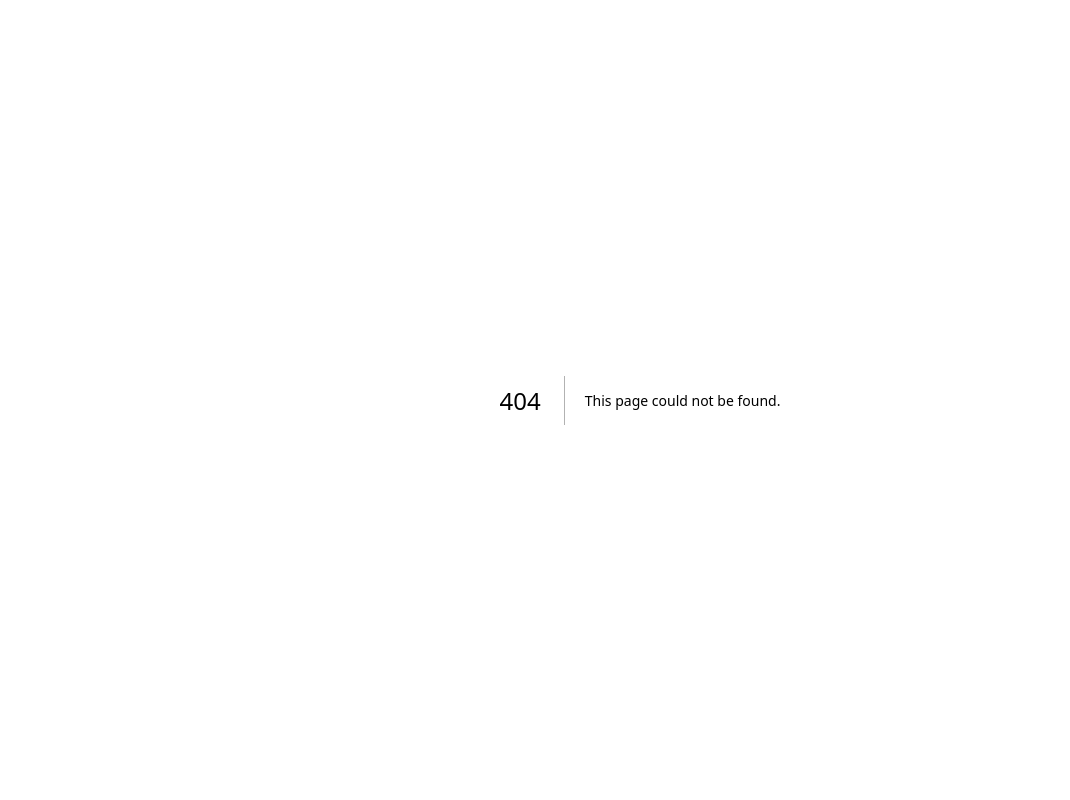
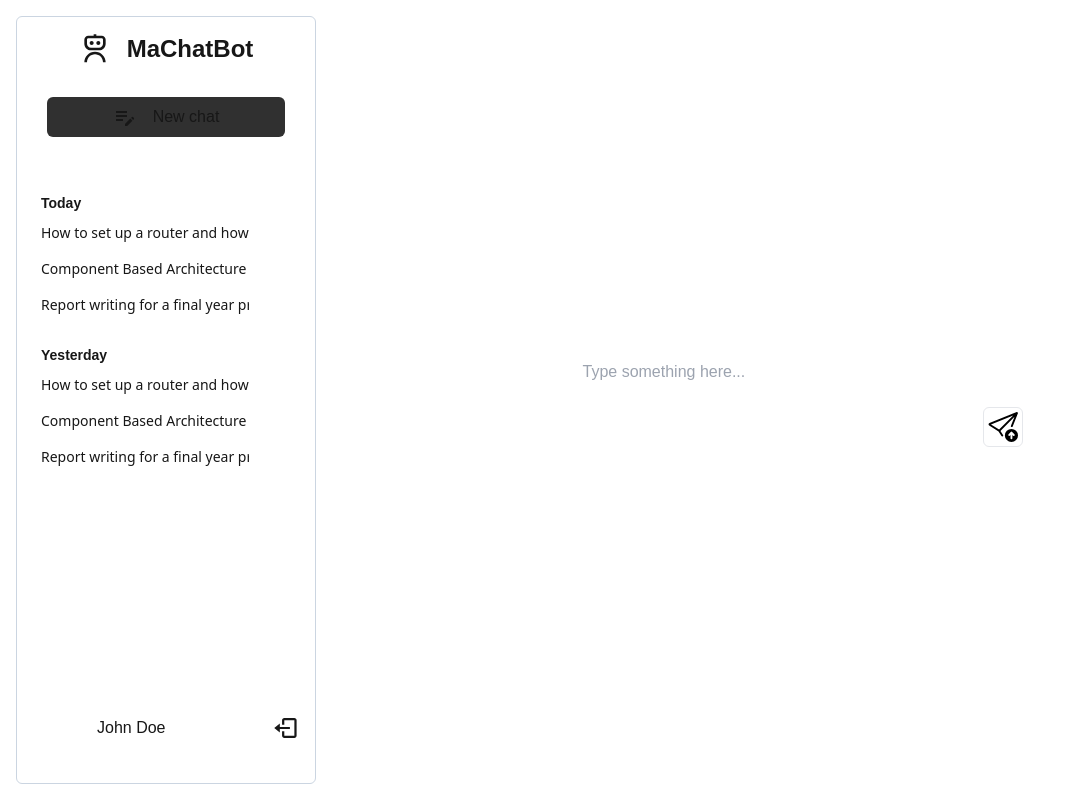
Before and after one commit to macmini62/MaChatBot, a Next.js app in the folder Client/: page /1 in a window 1280 px wide. Before the commit this address had no page. Shown: the whole page, without its empty margins (0-1070 px from the left). Built offline with nearby package versions, Linux system fonts and the light colour scheme.

Commit message:
Added a dynamic routing to the home page

```diff
--- a/Client/src/app/home/page.tsx
+++ b/Client/src/app/[user_id]/homePage.tsx
@@ -13,7 +13,7 @@ import axiosInstance from "../utils/axiosInstance";
 import DropDown from "../components/promptComponents/dropDown";
 import Loading from "../loading";
 
-const HomePage = () => {
+const HomePage = ({ user_id }:{ user_id:any }) => {
 
   const [content, setContent] = useState<string>("");
   const textareaRef = useRef<HTMLTextAreaElement>(null);
--- /dev/null
+++ b/Client/src/app/[user_id]/page.tsx
@@ -0,0 +1,13 @@
+import HomePage from "./homePage";
+
+const Page = async ({ params }: { params: Promise<{ slug: string }> }) => {
+  return (
+    <>
+      <HomePage
+        user_id={params}
+      />
+    </>
+  );
+}
+
+export default Page;
--- a/Client/src/app/auth/login/page.tsx
+++ b/Client/src/app/auth/login/page.tsx
@@ -44,7 +44,7 @@ const LogInPage = () => {
   const onSubmit = handleSubmit(async (data) => {
     const user = await axiosInstance.get(`/user/login?email=${data.email}`);
     if(user){
-      const { email, password, token } = user.data;
+      const { userId, email, password, token } = user.data;
       if(password === data.password){
         api["success"]({
           placement: "bottomLeft",
@@ -52,7 +52,7 @@ const LogInPage = () => {
           description: "",
           duration: 3,
         });
-        redirect("/");
+        redirect(`/${userId}`);
       }
     }
   });
--- a/Client/src/app/page.tsx
+++ b/Client/src/app/page.tsx
@@ -1,9 +1,9 @@
-import HomePage from "./home/page"
+import { redirect } from "next/navigation";
 
 const Page = () => {
   return (
     <>
-      <HomePage/>
+      {redirect("/auth/login")}
     </>
   )
 }
```
Also changed, not shown: Client/src/app/[user_id]/sideBar.tsx (renamed from Client/src/app/home/sideBar.tsx).
